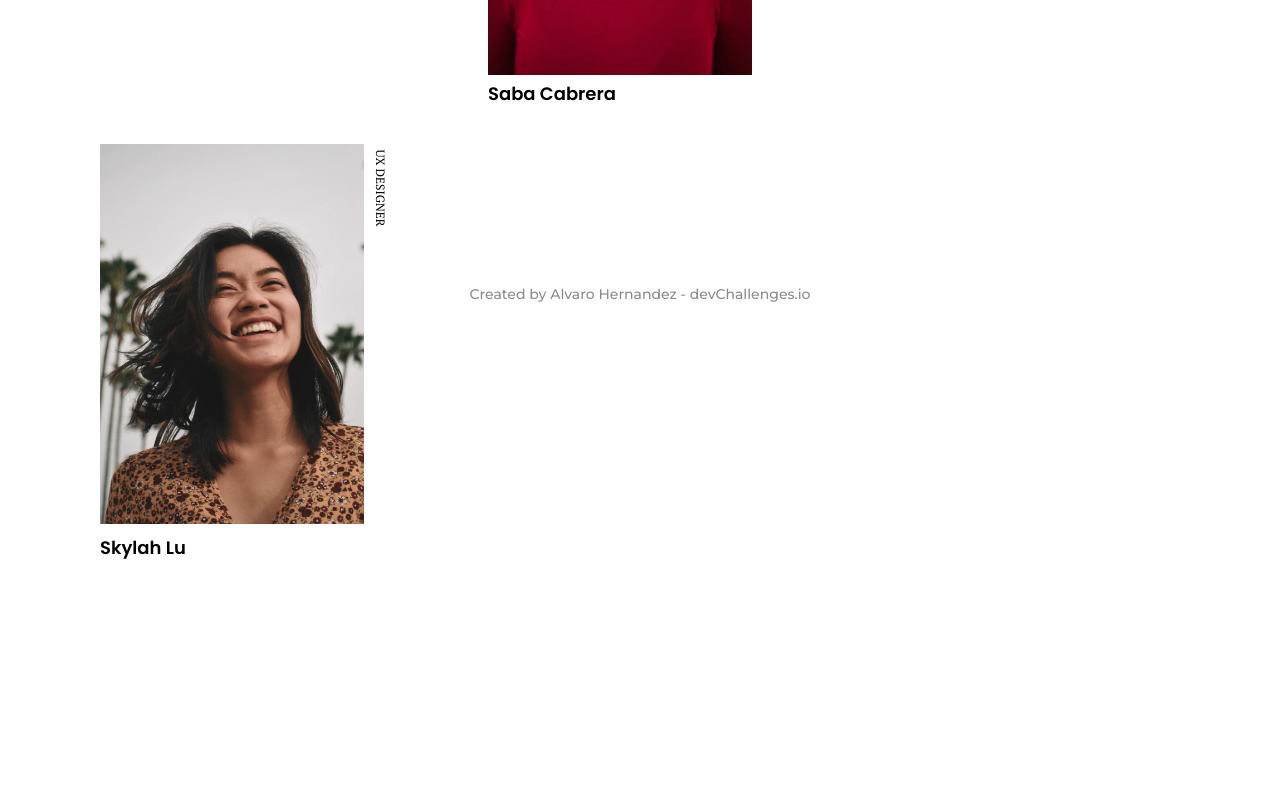
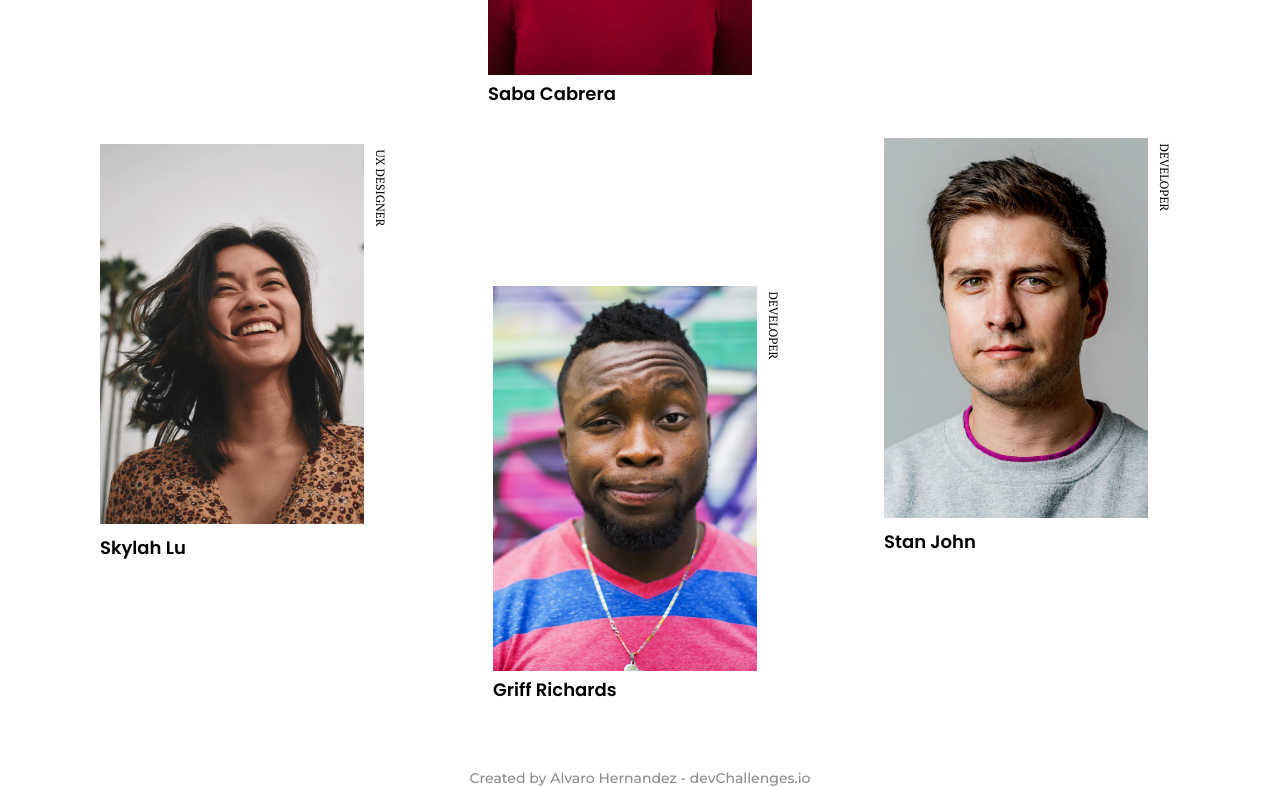
Before and after one commit to Alvaro-Hernandez/My-Team-Page, a plain HTML site: page index.html in a window 1280 px wide. Shown: the part 613-1400 px from the top of the page. Before the commit the page ends 1174 px from the top, so only its background shows below. Drawn offline with Linux system fonts and the light colour scheme.

Commit message:
Terminated Web Team Page

```diff
--- a/challenge/style.css
+++ b/challenge/style.css
@@ -112,7 +112,6 @@ body{
 
 
 .Image-Container4{
-    display:block;
     position: relative;
     width:264px;
     height:383px;
@@ -125,10 +124,30 @@ body{
     width: 100%;
 }
 
+.Image-Container5{
+    position: relative;
+    width: 264px;
+    height: 383px;
+    left: 493px;
+}
 
+.Image-Container5 img{
+    position: absolute;
+    width: 100%;
+}
 
+.Image-Container6{
+    position: relative;
+    width: 264px;
+    height: 383px;
+    top: -531px;
+    left: 884px;
+}
 
-
+.Image-Container6 img{
+    position: absolute;
+    width: 100%;
+}
 
 
 
@@ -136,9 +155,10 @@ body{
 
 /* Footer */
 .Copyright{
-    display:flex;
-    justify-content:center;
-    text-align: center;
+    display: flex;
+    justify-content: center;
+    align-items: center;
+    margin-top: -22%;
 }
 
 .Copyright .CopyT{
--- a/index.html
+++ b/index.html
@@ -69,15 +69,26 @@
     </section>
 
     <!-- 5-Conteiner Image -->
-    <!-- <section class="Image-Container5">
+    <section class="Image-Container5">
         <div class="Image5">
-            <img src="./challenge/photo5.png" alt="Skylah Lu">
+            <img src="./challenge/photo5.png" alt="Griff Richards">
         </div>
         <div class="Img-Text">
-            <h1>UX Designer</h1>
-            <h2>Skylah Lu</h2>
+            <h1>Developer</h1>
+            <h2>Griff Richards</h2>
         </div>
-    </section> -->
+    </section>
+
+    <!-- 6-Conteiner Image -->
+    <section class="Image-Container6">
+        <div class="Image6">
+            <img src="./challenge/photo6.png" alt="Stan John">
+        </div>
+        <div class="Img-Text">
+            <h1>Developer</h1>
+            <h2>Stan John</h2>
+        </div>
+    </section>
 
     <footer class="Copyright">
         <h2 class="CopyT">Created by Alvaro Hernandez - devChallenges.io</h2>
```
